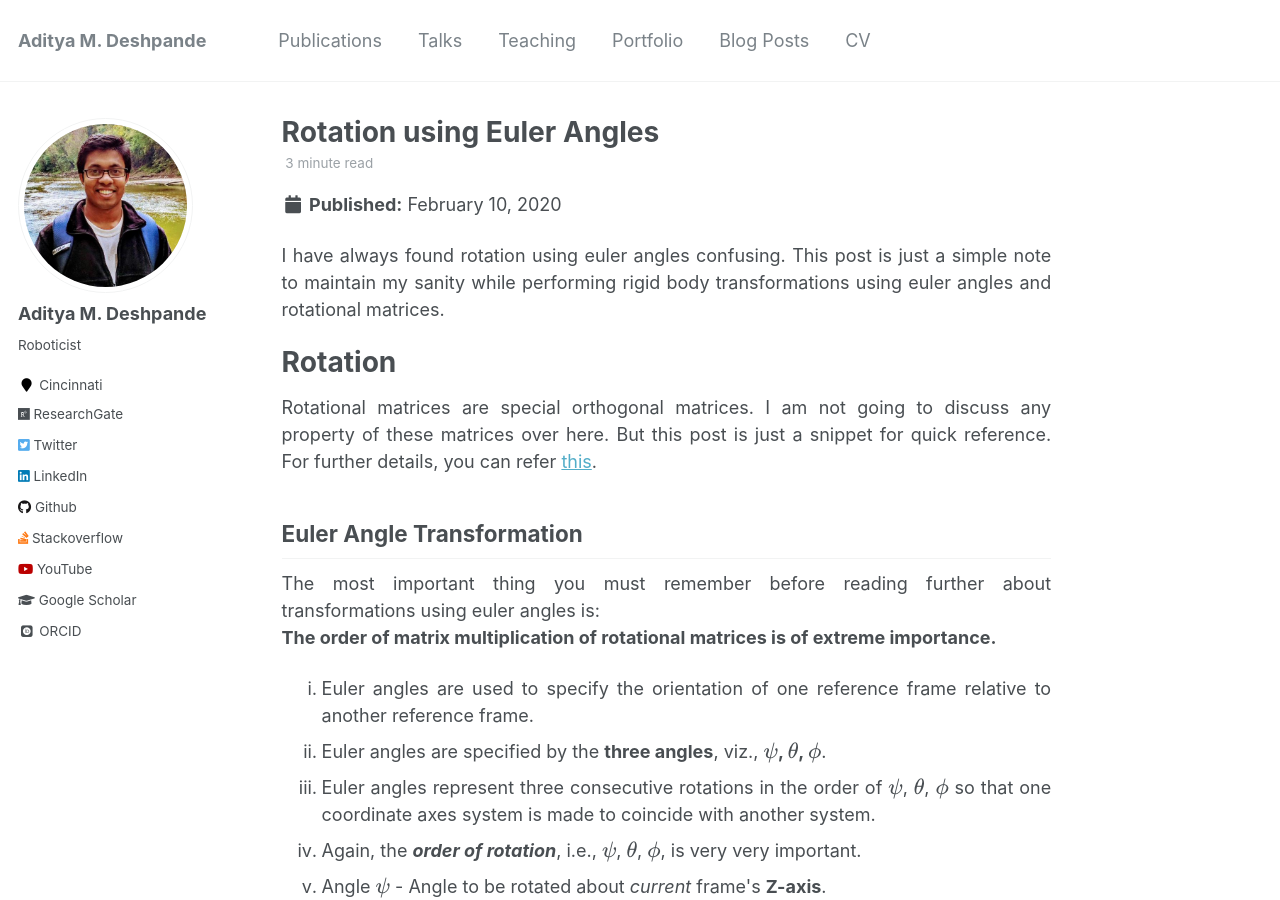
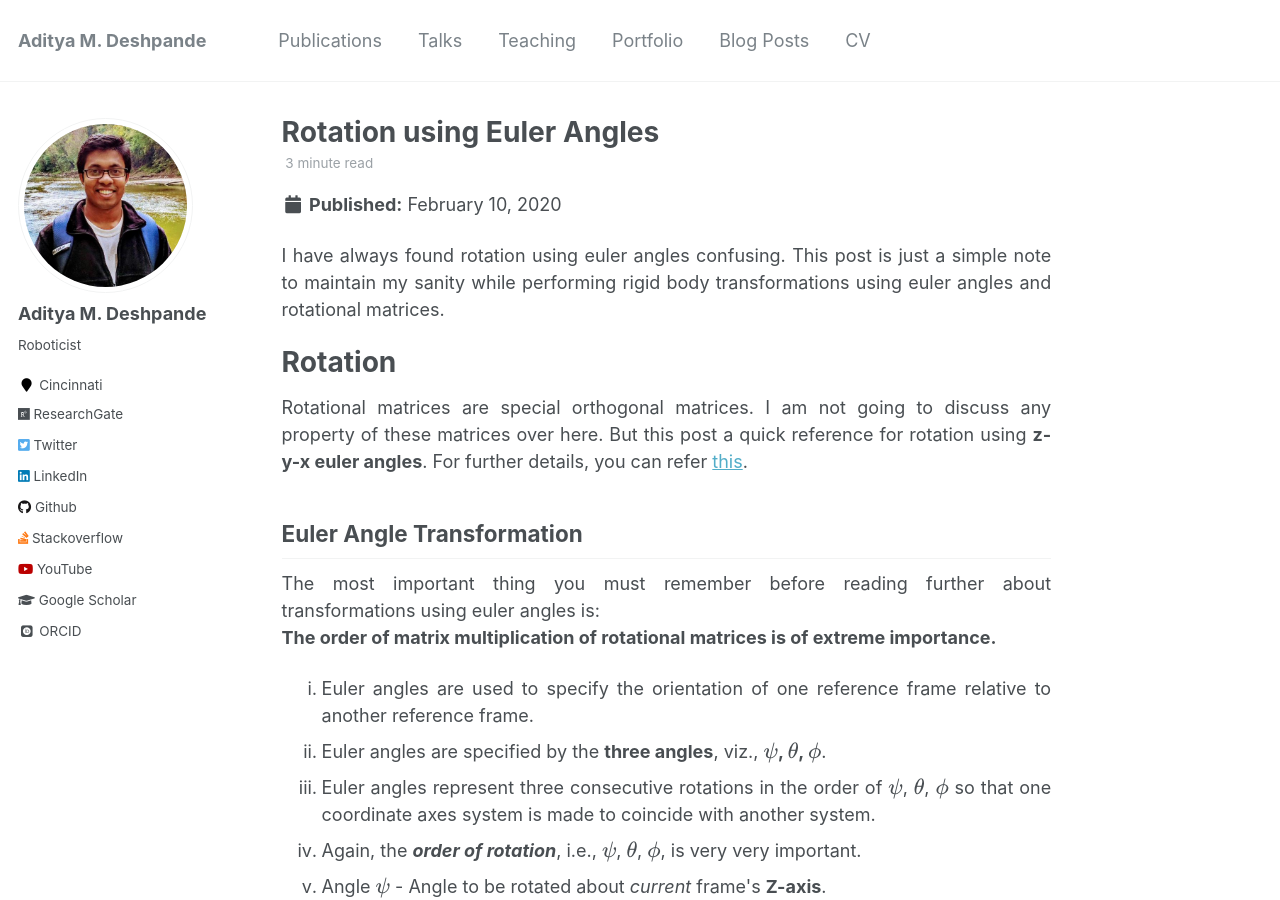
Before and after one commit to adipandas/adipandas.github.io, a Jekyll site: the page built from _posts/2020-02-10-euler-rotation.md, in a window 1280 px wide and 900 px high. Built offline with Jekyll 4.4.1, drawn with Linux system fonts in a browser that asks for light colours; some web fonts are replaced; formulas are drawn with MathJax 3; comment, search, counter and statistics services are not loaded.

Commit message:
Update 2020-02-10-euler-rotation.md

```diff
--- a/_posts/2020-02-10-euler-rotation.md
+++ b/_posts/2020-02-10-euler-rotation.md
@@ -12,7 +12,7 @@
 
 # Rotation
 
-Rotational matrices are special orthogonal matrices. I am not going to discuss any property of these matrices over here. But this post is just a snippet for quick reference. For further details, you can refer [this](https://en.wikipedia.org/wiki/Rotation_matrix).
+Rotational matrices are special orthogonal matrices. I am not going to discuss any property of these matrices over here. But this post a quick reference for rotation using **z-y-x euler angles**. For further details, you can refer [this](https://en.wikipedia.org/wiki/Rotation_matrix).
 
 ## Euler Angle Transformation
 The most important thing you must remember before reading further about transformations using euler angles is:
```
